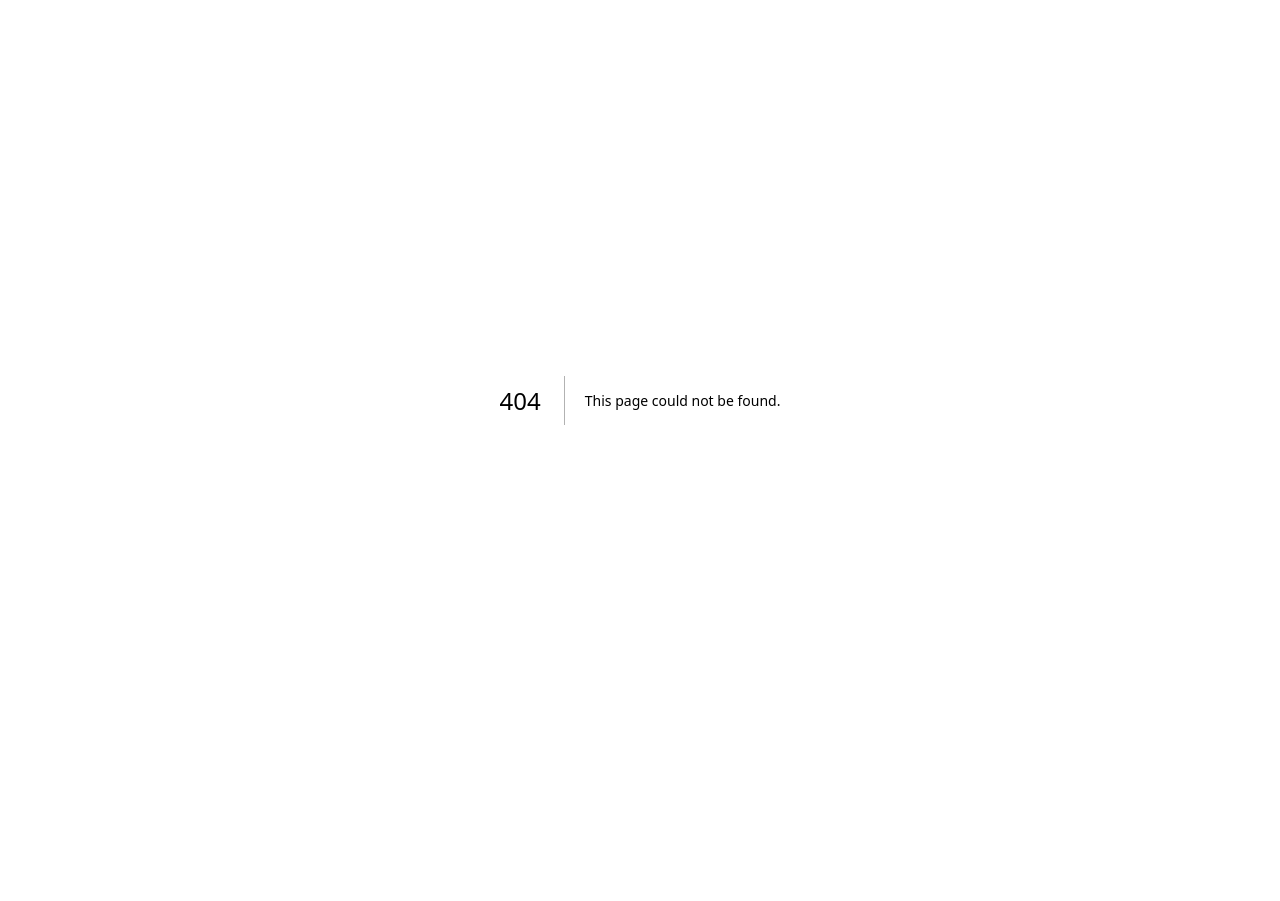
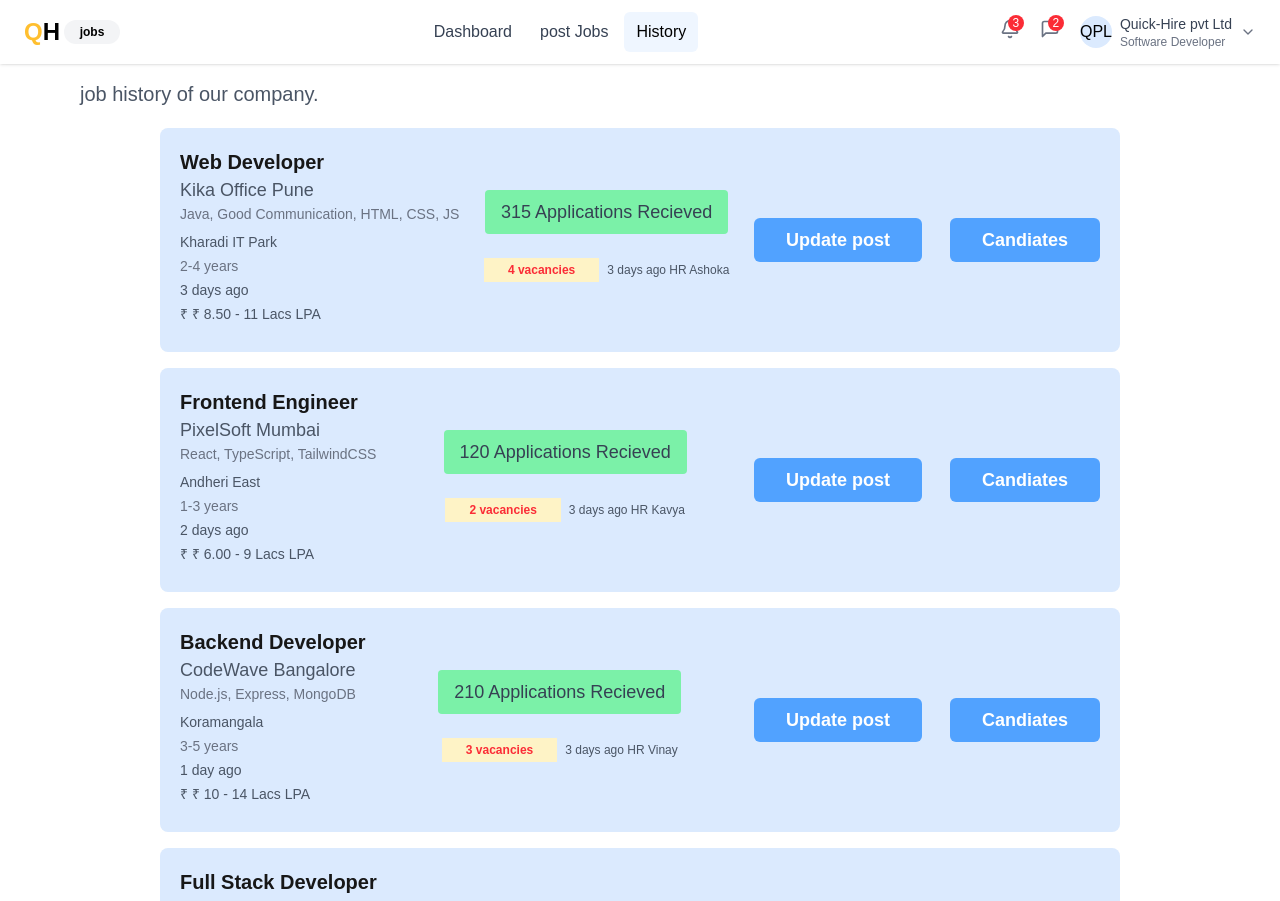
Before and after one commit to anshuman1736/QuickHire-Web, a Next.js app: page /company/jobhstry in a window 1280 px wide. Before the commit this address had no page. Shown: the top 901 px of the page. Before the commit the page ends 800 px from the top, so only its background shows below. Built offline with nearby package versions, Linux system fonts and the light colour scheme.

Commit message:
job history ui added and post job made some change

```diff
--- /dev/null
+++ b/src/app/company/jobhstry/page.tsx
@@ -0,0 +1,11 @@
+
+import JobHstry from '@/components/company/JobHstry'
+import React from 'react'
+
+const page = () => {
+  return (
+    <JobHstry/>
+  )
+}
+
+export default page
--- a/src/components/company/CmpHeader.tsx
+++ b/src/components/company/CmpHeader.tsx
@@ -76,7 +76,7 @@ function CmpHeader() {
           <nav className="hidden md:flex items-center space-x-1">
             <Link href="/company" className={getTabStyles("/company")}>Dashboard</Link>
             <Link href="/company/postjobs" className={getTabStyles("/company/postjobs")}>post Jobs</Link>
-            <Link href="/history" className={getTabStyles("/history")}>History</Link>
+            <Link href="/company/jobhstry" className={getTabStyles("/company/jobhstry")}>History</Link>
           </nav>
 
           <div className="hidden md:flex items-center space-x-5">
--- /dev/null
+++ b/src/components/company/JobHstry.tsx
@@ -0,0 +1,111 @@
+import React from 'react'
+
+const JobHstry = () => {
+//   dummy data
+    const jobPosts = [
+        {
+          title: "Web Developer",
+          company: "Kika Office Pune",
+          skills: "Java, Good Communication, HTML, CSS, JS",
+          location: "Kharadi IT Park",
+          experience: "2-4 years",
+          salary: "₹ 8.50 - 11 Lacs LPA",
+          applications: 315,
+          vacancies: 4,
+          postedAgo: "3 days ago",
+          postedBy: "HR Ashoka"
+        },
+        {
+          title: "Frontend Engineer",
+          company: "PixelSoft Mumbai",
+          skills: "React, TypeScript, TailwindCSS",
+          location: "Andheri East",
+          experience: "1-3 years",
+          salary: "₹ 6.00 - 9 Lacs LPA",
+          applications: 120,
+          vacancies: 2,
+          postedAgo: "2 days ago",
+          postedBy: "HR Kavya"
+        },
+        {
+          title: "Backend Developer",
+          company: "CodeWave Bangalore",
+          skills: "Node.js, Express, MongoDB",
+          location: "Koramangala",
+          experience: "3-5 years",
+          salary: "₹ 10 - 14 Lacs LPA",
+          applications: 210,
+          vacancies: 3,
+          postedAgo: "1 day ago",
+          postedBy: "HR Vinay"
+        },
+        {
+          title: "Full Stack Developer",
+          company: "Techverse Hyderabad",
+          skills: "MERN Stack, API Design",
+          location: "HITEC City",
+          experience: "2-4 years",
+          salary: "₹ 9 - 12 Lacs LPA",
+          applications: 400,
+          vacancies: 5,
+          postedAgo: "5 days ago",
+          postedBy: "HR Sneha"
+        },
+        {
+          title: "UI/UX Designer",
+          company: "DesignPro Chennai",
+          skills: "Figma, Adobe XD, UI Principles",
+          location: "OMR Road",
+          experience: "1-3 years",
+          salary: "₹ 5 - 8 Lacs LPA",
+          applications: 80,
+          vacancies: 1,
+          postedAgo: "6 days ago",
+          postedBy: "HR Mohit"
+        }
+      ];
+
+  return (
+    <div className='p-20 bg-white'>
+        <h1 className='text-xl font-medium text-gray-600'>job history of our company.</h1>
+
+
+        <div className='px-20 mt-5 space-y-4'>
+        {
+            jobPosts.map((job,idx)=>(
+                <div key={idx} className='bg-blue-100 p-5 space-y-2 flex flex-row justify-between items-center rounded-lg'>
+                <div className='space-y-1'>
+                    <div>
+                    <h2 className='text-xl font-semibold '>{job.title}</h2>
+                    <h3 className='text-lg text-gray-600 font-light'>{job.company}</h3>
+                    <p className='text-gray-500 text-sm font-light'>{job.skills}</p>
+                    </div>
+                    {/* <div className='w-10 h-10 rounded-2xl bg-red-500'></div> */}
+
+                    <p className='text-gray-600 text-sm font-light mt-2'>{job.location}</p>
+                    <p className='text-gray-500 text-sm font-light'>{job.experience}</p>
+                    <p className='text-gray-600 text-sm font-light'>{job.postedAgo}</p>
+                    <p className='text-gray-600 text-sm font-light'>₹ {job.salary}</p>
+                </div>
+                <div className=' items-center justify-center flex flex-col gap-6'>
+                    <h3 className='px-4 py-2 rounded text-gray-700 bg-green-300 text-lg font-medium w-fit'>{job.applications} Applications Recieved</h3>
+                   <div className='flex gap-2 items-center '>
+                   <span className='text-xs px-6 py-1 font-semibold bg-amber-100 text-red-500'>{job.vacancies} vacancies</span>
+                   <p className='text-gray-600 text-xs font-light'> 3 days ago    {job.postedBy}</p>
+                   </div>
+                </div>
+                {/* buttons */}
+                <div className='space-x-7'>
+                    <button className='px-8 py-2 rounded-md cursor-pointer hover:bg-blue-500 text-white font-semibold bg-blue-400 text-lg '>Update post</button>
+                    <button className='px-8 py-2 rounded-md cursor-pointer hover:bg-blue-500 text-white font-semibold bg-blue-400 text-lg '>Candiates</button>
+                </div>
+            </div>
+            ))
+        }
+
+        </div>
+    </div>
+  )
+}
+
+export default JobHstry
--- a/src/components/company/Postjob.tsx
+++ b/src/components/company/Postjob.tsx
@@ -70,12 +70,12 @@ const Postjob = () => {
   };
 
   return (
-    <div className="h-full bg-white py-18 bg-gradient-to-r from-blue-200 to-white">
+    <div className="h-full bg-white py-18 bg-gradient-to-r from-blue-100 to-white">
       <form
         onSubmit={handleOnsubmitData}
         className="flex items-center flex-col justify-center"
       >
-        <div className="px-5 w-2/3 p-5 space-y-4 rounded-tl-4xl rounded-sm border-2">
+        <div className="px-5 w-2/3 p-5 space-y-4 rounded-tl-4xl rounded-sm border-blue-300 border-8">
           <h2 className="text-center font-bold text-2xl text-gray-700">
             Create New Job
           </h2>
@@ -87,32 +87,33 @@ const Postjob = () => {
               name="jobTitle"
               value={jobData.jobTitle}
               onChange={handleChange}
-              className="outline-none px-3 py-1 rounded-sm text-sm border"
+              className="outline-none bg-gray-200 border px-3 py-2 rounded-lg text-sm  "
               type="text"
               placeholder="ex-Android Dev"
             />
           </div>
 
           <div className="flex flex-col gap-2">
-            <label htmlFor="jobDescription">Job Description</label>
+            <label htmlFor="jobDescription"> Enter Job Description</label>
             <textarea
               id="jobDescription"
+              rows={5}
               name="jobDescription"
               value={jobData.jobDescription}
               onChange={handleChange}
-              className="outline-none px-3 py-1 rounded-sm text-sm border"
+              className="outline-none px-3 py-2 bg-gray-200 rounded-lg text-sm border"
               placeholder="Detail info about job title"
             />
           </div>
 
           <div className="flex flex-col gap-2">
-            <label htmlFor="jobAddress">Job Address</label>
+            <label htmlFor="jobAddress"> Enter Job Address</label>
             <input
               id="jobAddress"
               name="jobAddress"
               value={jobData.jobAddress}
               onChange={handleChange}
-              className="outline-none px-3 py-1 rounded-sm text-sm border"
+              className="outline-none px-3 py-2 bg-gray-200 rounded-lg text-sm border"
               type="text"
             />
           </div>
@@ -124,19 +125,21 @@ const Postjob = () => {
               name="jobLocation"
               value={jobData.jobLocation}
               onChange={handleChange}
-              className="outline-none px-3 py-1 rounded-sm text-sm border"
+              className="outline-none px-3 py-2 bg-gray-200 rounded-lg text-sm border"
               type="text"
             />
           </div>
 
-          <div className="flex flex-col gap-2">
-            <label htmlFor="salary">Salary</label>
+          <div className="flex flex-col gap-2 relative">
+          <span className="absolute left-3 top-2/3 -translate-y-1/2 text-gray-500">₹</span>
+            <label htmlFor="salary">Annual Salary</label>
             <input
               id="salary"
               name="salary"
+              placeholder=""
               value={jobData.salary}
               onChange={handleChange}
-              className="outline-none px-3 py-1 rounded-sm text-sm border"
+              className="outline-none px-3 pl-7 bg-gray-200 py-2 rounded-lg text-sm border"
               type="text"
             />
           </div>
@@ -148,13 +151,13 @@ const Postjob = () => {
               name="jobType"
               value={jobData.jobType}
               onChange={handleChange}
-              className="w-[20%] border px-3 py-1"
+              className="w-[20%] rounded-lg bg-gray-100 border px-3 py-2"
             >
               <option value="" disabled>
-                Select
+                Select Job Type
               </option>
               <option value="Remote">Remote</option>
-              <option value="Work from Home">Work-from Home</option>
+              <option value="Location">Location</option>
               <option value="Hybrid">Hybrid</option>
             </select>
           </div>
@@ -162,7 +165,7 @@ const Postjob = () => {
           <div className="flex items-center justify-center">
             <button
               type="submit"
-              className="bg-green-300 px-20 py-2 rounded-sm hover:bg-green-400 cursor-pointer"
+              className="bg-gradient-to-r from-blue-600 to-gray-200 px-20 py-2 font-bold rounded-lg hover:bg-blue-700 transaction-all duration-300 cursor-pointer"
             >
               Publish Job
             </button>
```
